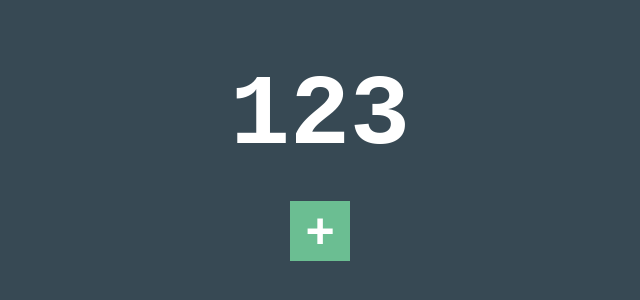
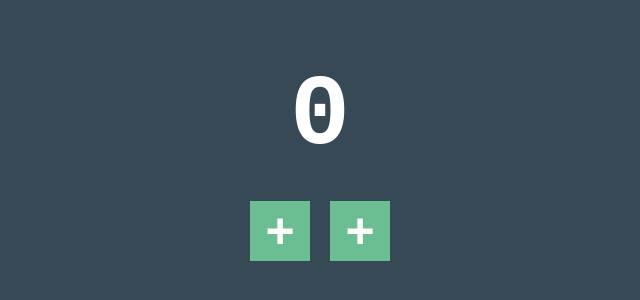
Before and after one commit to AbioyeSamuel/React_Hooks-useState, a React (Create React App) app: page / in a window 1280 px wide. Shown: the part 120-420 px from the top of the page, without its empty margins (320-960 px from the left). Built offline with nearby package versions, Linux system fonts and the light colour scheme.

Commit message:
Created a dercrease button

```diff
--- a/src/components/App.jsx
+++ b/src/components/App.jsx
@@ -2,17 +2,21 @@ import React, { useState } from "react";
 
 function App() {
   // React Hooks - useState
-  const [count, setCount] = useState(123);
+  const [count, setCount] = useState(0);
 
   console.log(count);
 
   function increase() {
-    setCount(34);
+    setCount(count + 1);
+  }
+  function decrease() {
+    setCount(count - 1);
   }
   return (
     <div className="container">
       <h1>{count}</h1>
       <button onClick={increase}>+</button>
+      <button onClick={decrease}>+</button>
     </div>
   );
 }
```
